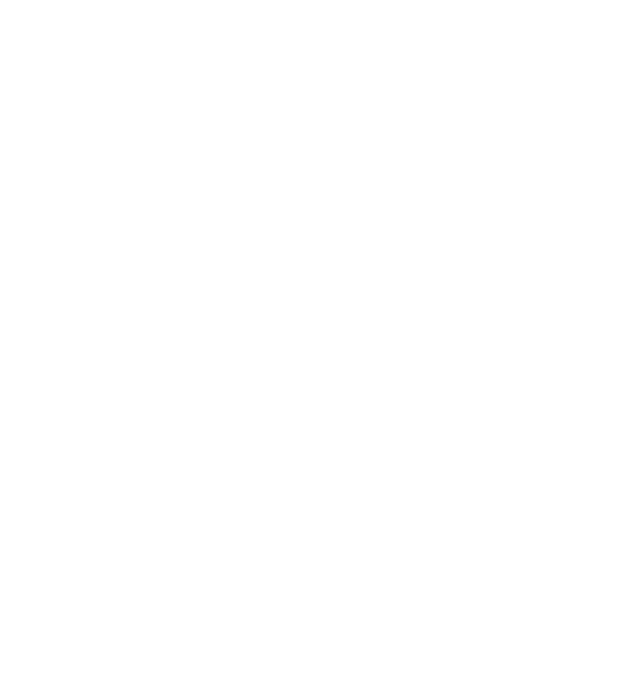
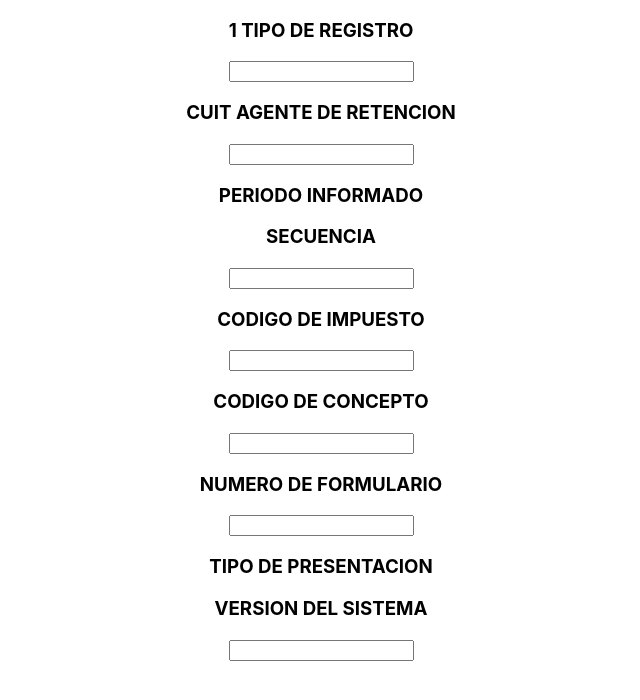
Before and after one commit to Taiel98/rf1357-900t, a React (Create React App) app: page / in a window 1280 px wide. Shown: the top 700 px of the page, without its empty margins (319-959 px from the left). Built offline with nearby package versions, Linux system fonts and the light colour scheme.

Commit message:
agregando rutas

```diff
--- a/src/App.js
+++ b/src/App.js
@@ -1,9 +1,10 @@
 import './App.css';
+import { Outlet } from 'react-router-dom';
 
 function App() {
   return (
     <div className="App">
-
+      <Outlet/>
     </div>
   );
 }
--- a/src/index.js
+++ b/src/index.js
@@ -3,11 +3,19 @@
 import './index.css';
 import App from './App';
 import reportWebVitals from './reportWebVitals';
+import { BrowserRouter, Routes, Route } from 'react-router-dom';
+import Registro1 from './Routes/Registro1';
 
 const root = ReactDOM.createRoot(document.getElementById('root'));
 root.render(
   <React.StrictMode>
-    <App />
+    <BrowserRouter>
+      <Routes>
+        <Route path='/' element={<App/>}>
+          <Route index element={<Registro1/>}/>
+        </Route>
+      </Routes>
+    </BrowserRouter>
   </React.StrictMode>
 );
 
```
